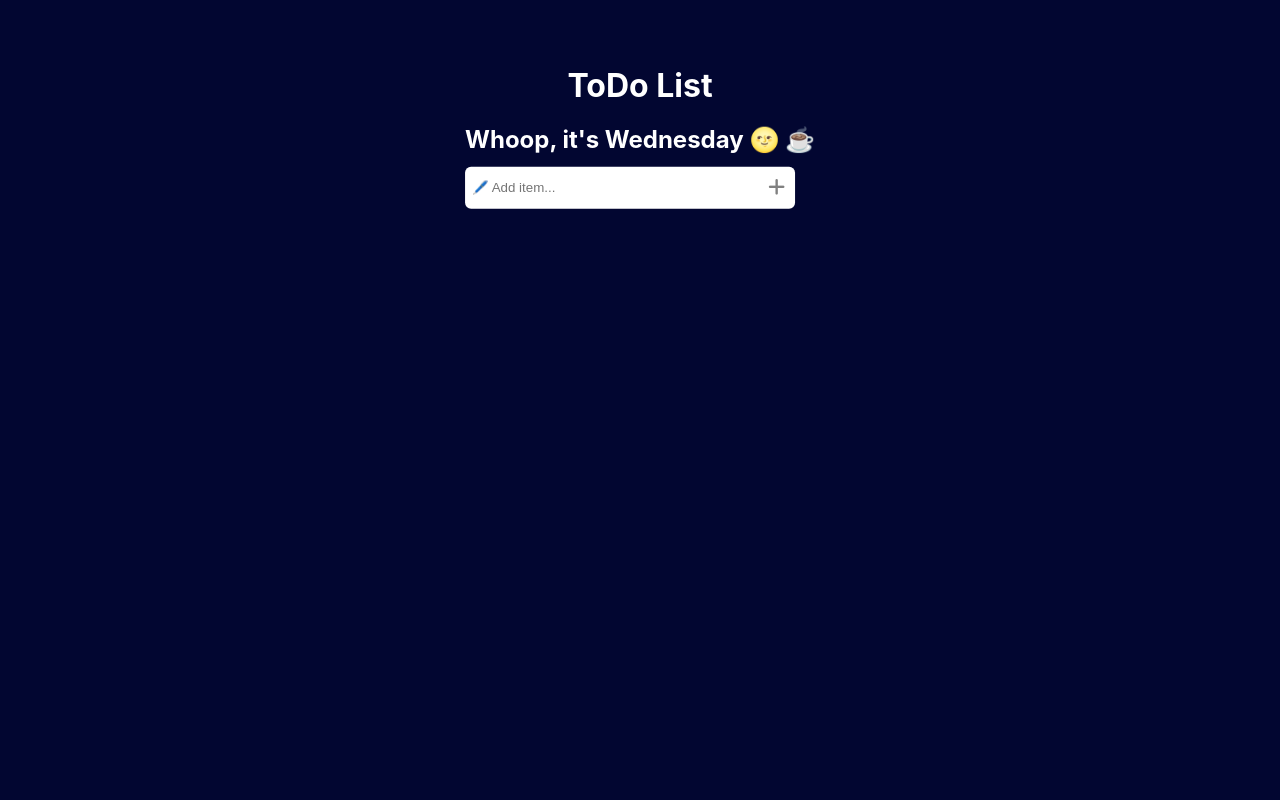
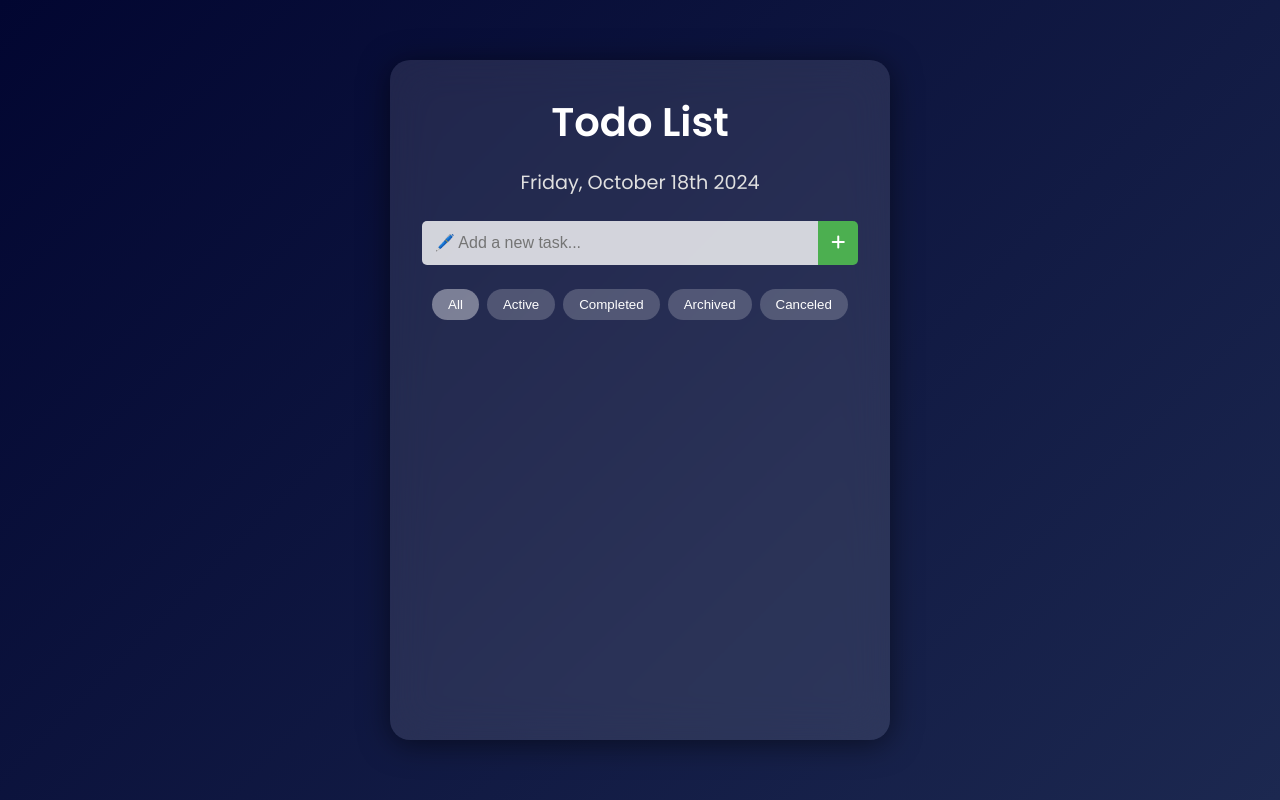
Before and after one commit to muhammedmuneerk/todoapp, a React (Create React App) app: page / in a window 1280 px wide. Built offline with nearby package versions, Linux system fonts and the light colour scheme.

Commit message:
version 1

```diff
--- a/package.json
+++ b/package.json
@@ -6,9 +6,13 @@
     "@testing-library/jest-dom": "^5.17.0",
     "@testing-library/react": "^13.4.0",
     "@testing-library/user-event": "^13.5.0",
+    "date-fns": "^4.1.0",
+    "framer-motion": "^11.11.9",
     "react": "^18.3.1",
     "react-dom": "^18.3.1",
+    "react-icons": "^5.3.0",
     "react-scripts": "5.0.1",
+    "react-transition-group": "^4.4.5",
     "web-vitals": "^2.1.4"
   },
   "scripts": {
--- a/src/App.css
+++ b/src/App.css
@@ -1,90 +1,258 @@
+@import url('https://fonts.googleapis.com/css2?family=Poppins:wght@300;400;500;600;700&display=swap');
+
 * {
   margin: 0;
   padding: 0;
+  box-sizing: border-box;
 }
 
 body {
-  background-color: #020631;
+  font-family: 'Poppins', sans-serif;
+  /* background: linear-gradient(135deg, #667eea 0%, #764ba2 100%); */
+  background: linear-gradient(135deg, #020631 0%, #1c2850 100%); /* Dark gradient for contrast */
+  min-height: 100vh;
+  display: flex;
+  justify-content: center;
+  align-items: center;
+  padding: 1rem;
 }
 
 .app {
-  position: absolute;
-  top: 10%;
+  position: fixed;
+  top: 50%;
   left: 50%;
-  transform: translate(-50%, -10%);
+  transform: translate(-50%, -50%);
+  /* background-color: rgba(255, 255, 255, 0.2); */
+  background-color: rgba(255, 255, 255, 0.1); /* Light, frosted effect */
+  /* backdrop-filter: blur(10px); */
+  backdrop-filter: blur(20px); /* More blur for glass effect */
+  border-radius: 20px;
+  padding: 2rem;
+  width: 90%;
+  min-width: 280px;
+  max-width: 500px;
+  height: 85vh;
+  display: flex;
+  flex-direction: column;
+  /* box-shadow: 0 8px 32px 0 rgba(31, 38, 135, 0.37); */
+  box-shadow: 0 4px 30px rgba(0, 0, 0, 0.5); /* Deep shadow for floating effect */
+  transition: all 0.3s ease;
+  /* border: 1px solid rgba(255, 255, 255, 0.2); /* Subtle white border for glass appearance */
 }
 
-.app .mainHeading h1 {
-  text-align: center;
+.app-content {
+  flex-grow: 1;
+  overflow-y: auto;
+  padding-right: 10px;
 }
 
-.app h1,
-h2 {
-  color: white;
+/* Webkit browsers custom scrollbar */
+.app-content::-webkit-scrollbar {
+  width: 8px;
 }
 
-.app .input {
+.app-content::-webkit-scrollbar-track {
+  background: rgba(255, 255, 255, 0.1);
+  border-radius: 10px;
+}
+
+.app-content::-webkit-scrollbar-thumb {
+  background: rgba(255, 255, 255, 0.3);
+  border-radius: 10px;
+}
+
+.app-content::-webkit-scrollbar-thumb:hover {
+  background: rgba(255, 255, 255, 0.5);
+}
+
+/* Firefox custom scrollbar */
+.app-content {
+  scrollbar-width: thin;
+  scrollbar-color: rgba(255, 255, 255, 0.3) rgba(255, 255, 255, 0.1);
+}
+
+@media (max-width: 480px) {
+  .app {
+    padding: 1rem;
+    width: 95%;
+    height: 93vh;
+    font-size: 0.7rem;
+  }
+}
+
+.mainHeading h1 {
+  text-align: center;
+  color: #ffffff;
+  margin-bottom: 1rem;
+  font-size: 2.5rem;
+  font-weight: 600;
+}
+
+@media (max-width: 480px) {
+  .mainHeading h1 {
+    font-size: 1.5rem;
+  }
+}
+
+.subHeading h2 {
+  color: #e0e0e0;
+  text-align: center;
+  margin-bottom: 1.5rem;
+  font-size: 1.2rem;
+  font-weight: 400;
+}
+
+@media (max-width: 480px) {
+  .subHeading h2 {
+    font-size: 0.8rem;
+  }
+}
+
+.input {
+  display: flex;
+  margin-bottom: 1.5rem;
+}
+
+.input input {
+  flex-grow: 1;
+  padding: 0.8rem;
+  border: none;
+  border-radius: 5px 0 0 5px;
+  font-size: 1rem;
+  background-color: rgba(255, 255, 255, 0.8);
+}
+
+.input i {
+  background-color: #4CAF50;
+  color: white;
+  padding: 0.8rem;
+  border-radius: 0 5px 5px 0;
+  cursor: pointer;
+  transition: background-color 0.3s ease;
+}
+
+.input i:hover {
+  background-color: #45a049;
+}
+
+@media (max-width: 480px) {
+  .input input {
+    padding: 0.5rem;
+    font-size: 0.7rem;
+  }
+  .input i {
+    padding: 0.5rem;
+  }
+}
+
+.filters {
   display: flex;
   justify-content: center;
-  align-items: center;
+  flex-wrap: wrap;
+  gap: 0.5rem;
+  margin-bottom: 1.5rem;
 }
 
-.app .input {
-  margin-top: 0.8em;
-  width: 20em;
-  height: 2em;
-  background-color: white;
+.filters button {
+  padding: 0.5rem 1rem;
+  border: none;
+  border-radius: 20px;
+  background-color: rgba(255, 255, 255, 0.2);
+  color: white;
+  cursor: pointer;
+  transition: all 0.3s ease;
+}
+
+@media (max-width: 480px) {
+  .filters button {
+    padding: 0.4rem .49rem;
+    font-size: 0.6rem;
+  }
+}
+
+.filters button.active,
+.filters button:hover {
+  background-color: rgba(255, 255, 255, 0.4);
+}
+
+.todos {
+  display: flex;
+  flex-direction: column;
+  gap: 1rem;
+  transition: all 0.3s ease;
+}
+
+.todo {
+  background-color: rgba(255, 255, 255, 0.8);
+  border-radius: 5px;
+  padding: 1rem;
   display: flex;
   justify-content: space-between;
   align-items: center;
-  border-radius: 6px;
-  padding: 5px;
+  transition: all 0.3s ease;
 }
 
-.app .input input {
-  width: 100%;
-  height: 1.6em;
-  border-color: transparent;
-  outline-color: transparent;
+.todo .left {
+  display: flex;
+  align-items: center;
+  gap: 1rem;
 }
 
-.app i {
-  cursor: pointer;
-  font-size: larger;
-  font-weight: 900;
-  color: grey;
-  margin-right: 5px;
+.todo .left select {
+  padding: 0.3rem;
+  border: none;
+  border-radius: 3px;
+  background-color: #f0f0f0;
 }
 
-.app .todos {
+.todo .right {
   display: flex;
-  justify-content: center;
   align-items: center;
-  flex-direction: column;
+  gap: 1rem;
 }
 
-.app .todos .todo {
-  margin-top: 0.8em;
-  width: 20em;
-  height: 2em;
-  background-color: white;
-  display: flex;
-  justify-content: space-between;
-  align-items: center;
-  border-radius: 6px;
-  padding: 5px;
+.todo .right small {
+  color: #666;
 }
 
-.app .todos .todo .left {
-  display: flex;
-  justify-content: flex-start;
-  align-items: center;
+.todo .right i {
+  cursor: pointer;
+  color: #ff4d4d;
+  transition: color 0.3s ease;
 }
 
-.app .todos .todo .left p {
-  margin-left: 3px;
-  font-size: medium;
-  font-weight: 700;
-  font-style: normal;
-  color: grey;
+.todo .right i:hover {
+  color: #ff0000;
 }
+
+.todo.completed {
+  background-color: rgba(76, 175, 80, 0.2);
+}
+
+.todo.archived {
+  background-color: rgba(158, 158, 158, 0.2);
+}
+
+.todo.canceled {
+  background-color: rgba(244, 67, 54, 0.2);
+}
+
+@media (max-width: 480px) {
+  .todo {
+    padding: 0.5rem;
+    font-size: 0.75rem;
+  }
+  .todo .left {
+    gap: 0.4rem;
+  }
+  .todo .left select {
+    padding: 0.2rem;
+    font-size: 0.5rem;
+  }
+  .todo .right small {
+    font-size: 0.60rem;
+  }
+  .todo .right i {
+    font-size: 0.7rem;
+  }
+}
--- a/src/App.js
+++ b/src/App.js
@@ -1,59 +1,157 @@
-import React, { useState } from 'react';
+import React, { useState, useEffect } from 'react';
+import { motion, AnimatePresence } from 'framer-motion';
+import { format } from 'date-fns';
+// import { FaPlus, FaTimes } from 'react-icons/fa';  // If using React Icons
 import './App.css';
+
 function App() {
-  const [toDos, setToDos] = useState([])
-  const [toDo, setToDo] = useState('')
+  const [todos, setTodos] = useState(() => {
+    const savedTodos = localStorage.getItem('todos');
+    return savedTodos ? JSON.parse(savedTodos) : [];
+  });
+  const [inputValue, setInputValue] = useState('');
+  const [filter, setFilter] = useState('all');
+
+  useEffect(() => {
+    localStorage.setItem('todos', JSON.stringify(todos));
+  }, [todos]);
+
+  const addTodo = () => {
+    if (inputValue.trim() !== '') {
+      setTodos([
+        ...todos,
+        {
+          id: Date.now(),
+          text: inputValue,
+          status: 'active',
+          createdAt: new Date().toISOString(),
+        },
+      ]);
+      setInputValue('');
+    }
+  };
+
+  const updateTodoStatus = (id, newStatus) => {
+    setTodos(
+      todos.map((todo) =>
+        todo.id === id ? { ...todo, status: newStatus } : todo
+      )
+    );
+  };
+
+  const deleteTodo = (id) => {
+    setTodos(todos.filter((todo) => todo.id !== id));
+  };
+
+  const filteredTodos = todos.filter((todo) => {
+    if (filter === 'all') return true;
+    return todo.status === filter;
+  });
+
   return (
     <div className="app">
-      <div className="mainHeading">
-        <h1>ToDo List</h1>
-      </div>
-      <div className="subHeading">
-        <br />
-        <h2>Whoop, it's Wednesday 🌝 ☕ </h2>
-      </div>
-      <div className="input">
-        <input value={toDo} onChange={(e) => setToDo(e.target.value)} type="text" placeholder="🖊️ Add item..." />
-        <i onClick={() => setToDos([...toDos,{id:Date.now(), text:toDo , status:false}])} className="fas fa-plus"></i>
-      </div>
-      <div className="todos">
-        {toDos.map((obj) => {
-          return (
-            <div className="todo">
-              <div className="left">
-                <input onChange={(e)=>{
-                  console.log(e.target.checked);
-                  console.log(obj);
-                  setToDos(toDos.filter(obj2=>{
-                      if (obj2.id===obj.id) {
-                        obj2.status=e.target.checked
-                      }
-                      return obj2
-                  }))
-                }} value={obj.status} type="checkbox" name="" id="" />
-                <p>{obj.text}</p>
-              </div>
-              <div className="right">
-                <i className="fas fa-times"></i>
-              </div>
-            </div>
-          )
-        })}
-
-        {toDos.map((obj)=>{
-          if (obj.status) {
-            return <h1>{obj.text}</h1>
-          }
-          return null
-        })}
+      <motion.div
+        initial={{ opacity: 0, y: -50 }}
+        animate={{ opacity: 1, y: 0 }}
+        transition={{ duration: 0.5 }}
+        className="mainHeading"
+      >
+        <h1>Todo List</h1>
+      </motion.div>
+      <motion.div
+        initial={{ opacity: 0, y: -20 }}
+        animate={{ opacity: 1, y: 0 }}
+        transition={{ duration: 0.5, delay: 0.2 }}
+        className="subHeading"
+      >
+        <h2>{format(new Date(), "EEEE, MMMM do yyyy")}</h2>
+      </motion.div>
+      <motion.div
+        initial={{ opacity: 0, y: -20 }}
+        animate={{ opacity: 1, y: 0 }}
+        transition={{ duration: 0.5, delay: 0.4 }}
+        className="input"
+      >
+        <input
+          value={inputValue}
+          onChange={(e) => setInputValue(e.target.value)}
+          onKeyPress={(e) => e.key === 'Enter' && addTodo()}
+          type="text"
+          placeholder="🖊️ Add a new task..."
+        />
+        <motion.i
+          whileHover={{ scale: 1.1 }}
+          whileTap={{ scale: 0.9 }}
+          onClick={addTodo}
+          className="fas fa-plus"
+        ></motion.i>
+      </motion.div>
+      <motion.div
+        initial={{ opacity: 0 }}
+        animate={{ opacity: 1 }}
+        transition={{ duration: 0.5, delay: 0.6 }}
+        className="filters"
+      >
+        {['all', 'active', 'completed', 'archived', 'canceled'].map((f) => (
+          <motion.button
+            key={f}
+            whileHover={{ scale: 1.05 }}
+            whileTap={{ scale: 0.95 }}
+            onClick={() => setFilter(f)}
+            className={filter === f ? 'active' : ''}
+          >
+            {f.charAt(0).toUpperCase() + f.slice(1)}
+          </motion.button>
+        ))}
+      </motion.div>
+      <div className="app-content">
+        <motion.div
+          initial={{ opacity: 0 }}
+          animate={{ opacity: 1 }}
+          transition={{ duration: 0.5, delay: 0.8 }}
+          className="todos"
+        >
+          <AnimatePresence>
+            {filteredTodos.map((todo) => (
+              <motion.div
+                key={todo.id}
+                initial={{ opacity: 0, y: 20 }}
+                animate={{ opacity: 1, y: 0 }}
+                exit={{ opacity: 0, y: -20 }}
+                transition={{ duration: 0.3 }}
+                className={`todo ${todo.status}`}
+              >
+                <div className="left">
+                  <select
+                    value={todo.status}
+                    onChange={(e) => updateTodoStatus(todo.id, e.target.value)}
+                  >
+                    <option value="active">Active</option>
+                    <option value="completed">Completed</option>
+                    <option value="archived">Archived</option>
+                    <option value="canceled">Canceled</option>
+                  </select>
+                  <p>{todo.text}</p>
+                </div>
+                <div className="right">
+                  <small>{format(new Date(todo.createdAt), 'MMM d, HH:mm')}</small>
+                  <motion.i
+                    whileHover={{ scale: 1.1 }}
+                    whileTap={{ scale: 0.9 }}
+                    onClick={() => deleteTodo(todo.id)}
+                    className="fas fa-times"
+                  ></motion.i>
+                </div>
+              </motion.div>
+            ))}
+          </AnimatePresence>
+        </motion.div>
       </div>
     </div>
   );
 }
 
-export default App;
-
-
+export default App
 
 
 
```
Also changed, not shown: 1 other file (tests, documents, lock files or other folders).
